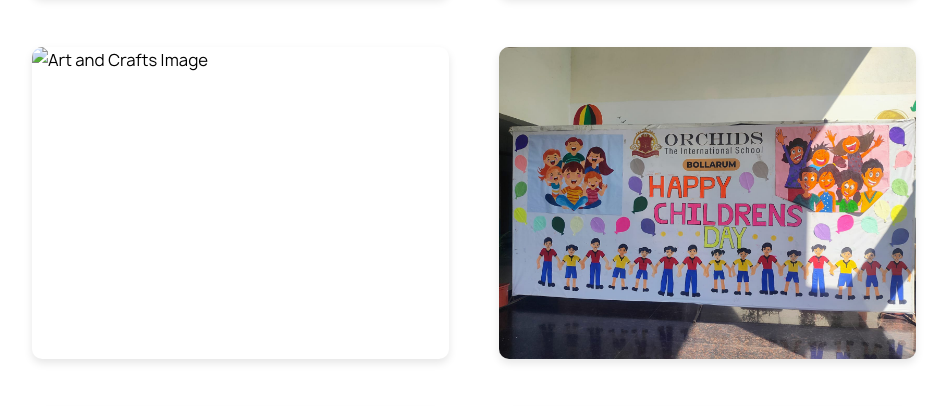
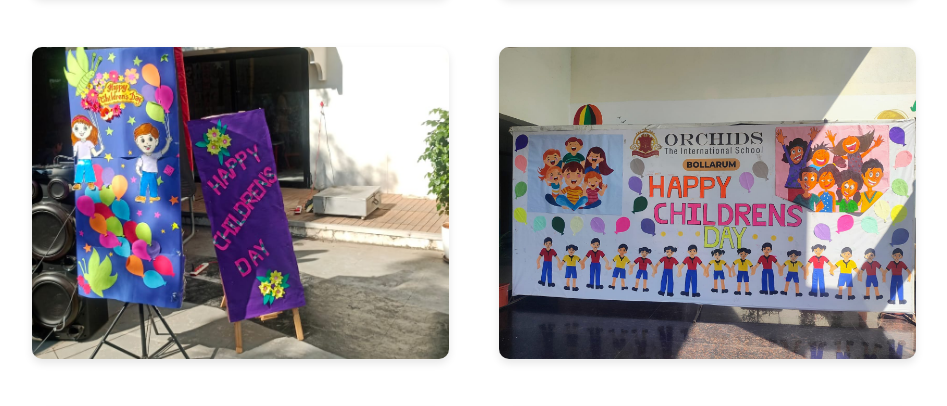
Before and after one commit to Luc120762/bharathi, a plain HTML site: page index.html in a window 1280 px wide. Shown: the part 2983-3389 px from the top of the page, without its empty margins (166-1113 px from the left). Drawn offline with nearby package versions, Linux system fonts and the light colour scheme.

Commit message:
Update index.html

```diff
--- a/index.html
+++ b/index.html
@@ -121,7 +121,7 @@
 		<div class="card" data-name="Art and Crafts">
           <img class="card__image" src="./assets/images/ArtsCrafts1.jpeg" alt="Art and Crafts Image" />
       </div><div class="card" data-name="Art and Crafts">
-          <img class="card__image" src="./assets/images/ArtsCrafts2.jpeg" alt="Art and Crafts Image" />
+          <img class="card__image" src="./assets/images/ArtsCraft2.jpeg" alt="Art and Crafts Image" />
       </div><div class="card" data-name="Art and Crafts">
           <img class="card__image" src="./assets/images/ArtsCrafts3.jpeg" alt="Art and Crafts Image" />
       </div><div class="card" data-name="Art and Crafts">
```
